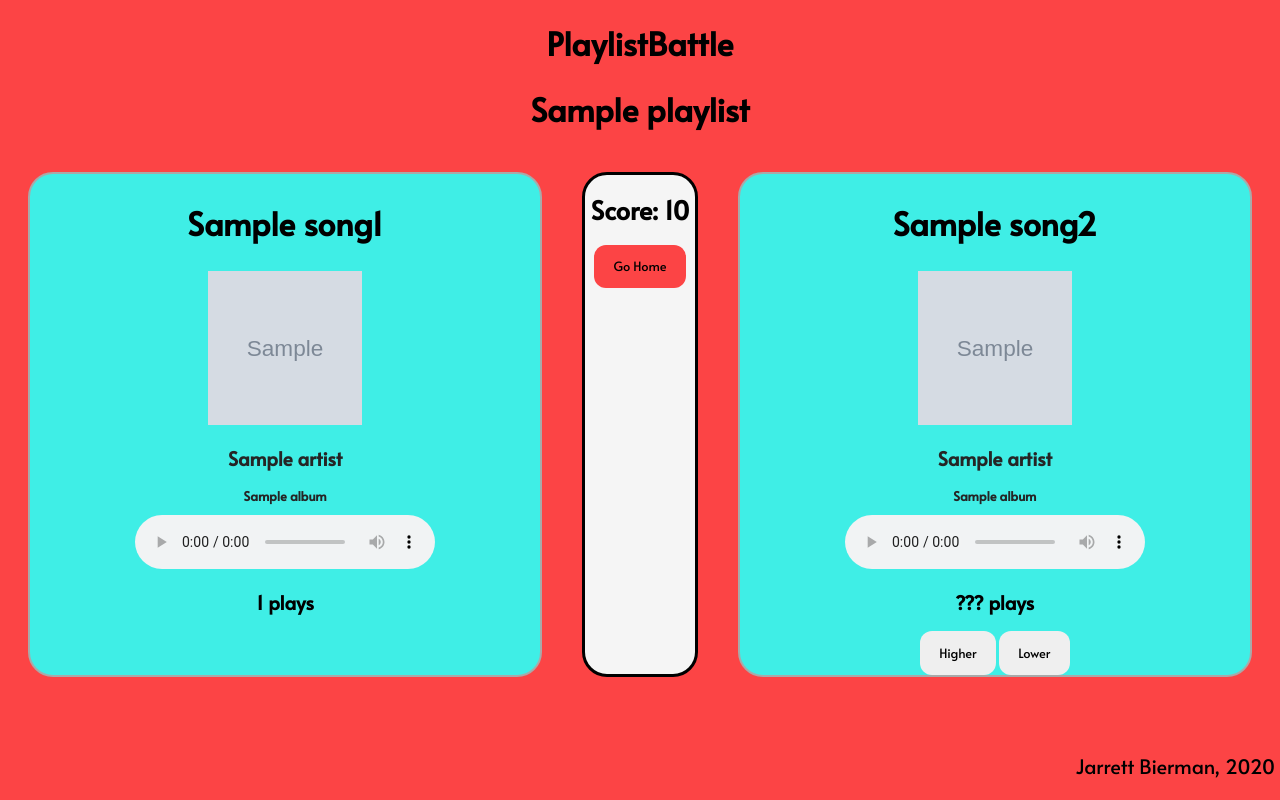
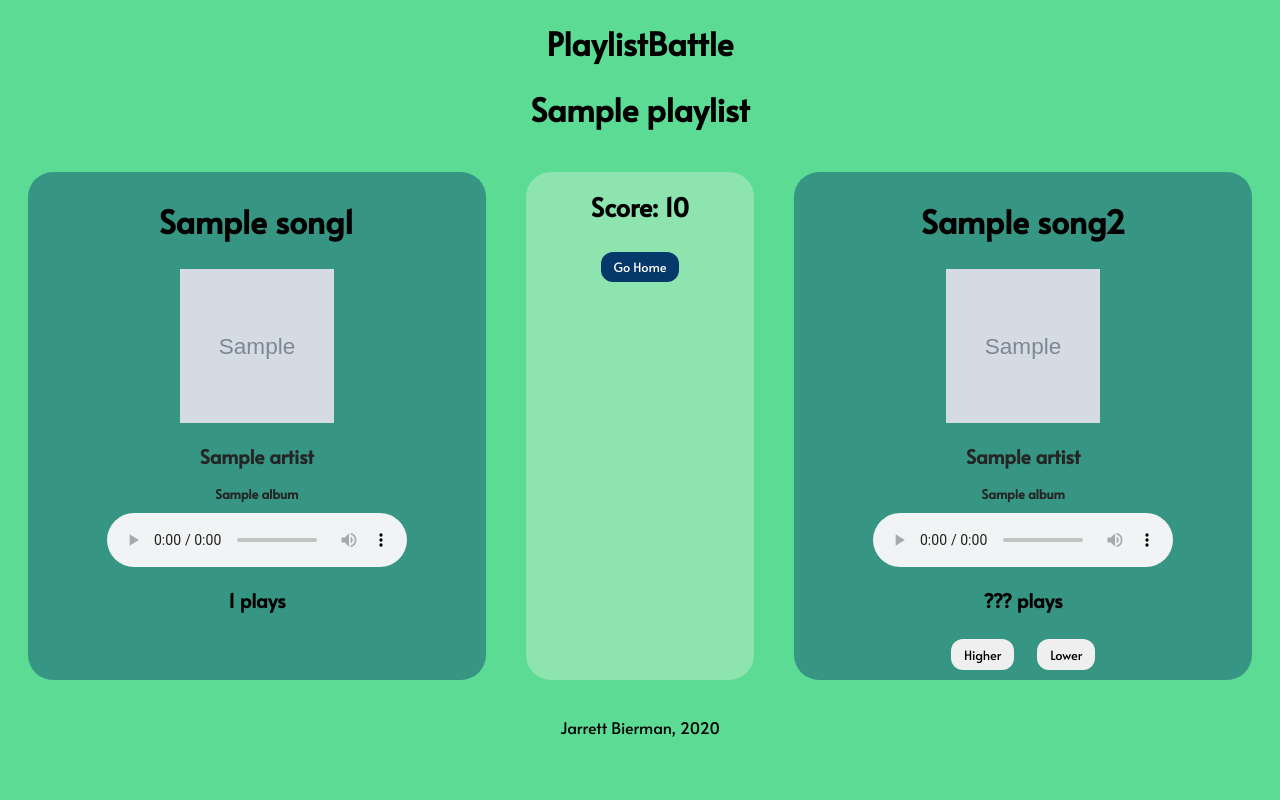
Before and after one commit to JarrettBierman/PlaylistBattle, a Flask app: template templates/game.html in a window 1280 px wide. Run offline with Flask 2, Linux system fonts and the light colour scheme; the template is opened without the code that fills it: most values are stand-ins (such as "Sample title", 1, 10 or a date in 2020); grey boxes marked "Sample" are stand-in pictures.

Commit message:
changed up color scheme and other css elements

```diff
--- a/static/style.css
+++ b/static/style.css
@@ -4,7 +4,7 @@ html {
 }
 
 body{
-    background-color: #FC4445;
+    background-color: #5cdb95;
     text-align: center;
 }
 
@@ -16,9 +16,8 @@ body{
 
 .container div {
     border-radius: 25px;
-    border: 2px solid darkgrey;
-    background: #3FEEE6;
-    width: 700px;
+    background: #379683;
+    width: 600px;
     margin: 20px;
     text-align: center;
     font-size: 1vw;
@@ -26,16 +25,17 @@ body{
 }
 
 #scoreblock {
-	background: whitesmoke;
-	border: 3px solid black;
-	width: 150px;
+	background: #8EE4AF;
+	/* border: 3px solid black; */
+	width: 300px;
 }
 
 /* buttons */
 .button {
     border-radius: 12px;
     font-size: 1vw;
-    padding: 1vw 1.5vw;
+	padding: 0.5vw 1vw;
+	margin: 10px;
     text-decoration: none;
     border: none;
     text-align: center;
@@ -57,10 +57,16 @@ body{
 }
 
 #homeButton {
-	background-color: #FC4445;
+	background-color: #05386B;
+	color: white;
 }
 #nextButton {
-	background-color: #FC4445;
+	background-color: #05386B;
+	color: white;
+}
+#restartButton {
+	background-color: #05386B;
+	color: white;
 }
 
 /* div text */
@@ -92,7 +98,6 @@ body{
 	font-size: 16px;
 	font-family: 'Alata', sans-serif;
 	font-weight: 700;
-	/* color: #444; */
 	line-height: 1.3;
 	padding: .6em 1.4em .5em .8em;
 	width: 50%;
@@ -145,9 +150,10 @@ body{
 	border-color: #aaa;
 }
 
-#endtag{
-	font-size: 20px;
-	position: absolute;
-	bottom: 0px;
-	right: 5px;
+.bottomBar{
+	overflow: hidden;
+	/* position: fixed; */
+	position: relative;
+	bottom: 0;
+	width: 100%;
 }
--- a/templates/base.html
+++ b/templates/base.html
@@ -10,6 +10,8 @@
 </head>
 <body>
     {% block body %} {% endblock %}
-    <p id="endtag">Jarrett Bierman, 2020</p>
+    <div class="bottomBar">
+        <p>Jarrett Bierman, 2020</p>
+    </div>
 </body>
 </html>
--- a/templates/game.html
+++ b/templates/game.html
@@ -44,7 +44,6 @@
         <h2 id="plays2">??? plays</h2>
         <button class="button" id="higher">Higher</button>
         <button class="button" id="lower">Lower</button>
-        <br>
     </div>
 </div>
 
```
Also changed, not shown: 5 other files.
